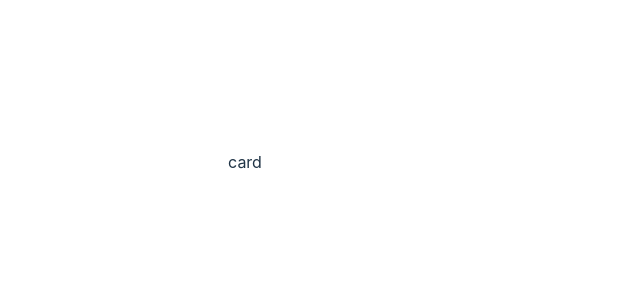
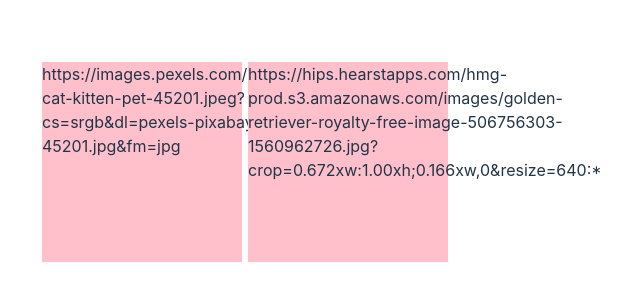
Before and after one commit to mowalky/react-memory-problem, a React (Vite) app: page / in a window 1280 px wide. Shown: the part 238-538 px from the top of the page, without its empty margins (395-1035 px from the left). Built offline with nearby package versions, Linux system fonts and the light colour scheme.

Commit message:
updated css

```diff
--- a/src/App.css
+++ b/src/App.css
@@ -1,41 +1,14 @@
-#root {
-  max-width: 1280px;
-  margin: 0 auto;
-  padding: 2rem;
-  text-align: center;
+.App {
+  display: flex;
+  flex-direction: row;
+  justify-content: center;
+  width: 100vw;
 }
 
-.logo {
-  height: 6em;
-  padding: 1.5em;
-  will-change: filter;
+.mem-card {
+  display: flex;
+  margin: 3px;
+  width: 200px;
+  height: 200px;
+  background-color: pink;
 }
-.logo:hover {
-  filter: drop-shadow(0 0 2em #646cffaa);
-}
-.logo.react:hover {
-  filter: drop-shadow(0 0 2em #61dafbaa);
-}
-
-@keyframes logo-spin {
-  from {
-    transform: rotate(0deg);
-  }
-  to {
-    transform: rotate(360deg);
-  }
-}
-
-@media (prefers-reduced-motion: no-preference) {
-  a:nth-of-type(2) .logo {
-    animation: logo-spin infinite 20s linear;
-  }
-}
-
-.card {
-  padding: 2em;
-}
-
-.read-the-docs {
-  color: #888;
-}
--- a/src/App.tsx
+++ b/src/App.tsx
@@ -18,6 +18,11 @@
           "https://images.pexels.com/photos/45201/kitty-cat-kitten-pet-45201.jpeg?cs=srgb&dl=pexels-pixabay-45201.jpg&fm=jpg",
         value: "cat",
       },
+      {
+        image:
+          "https://hips.hearstapps.com/hmg-prod.s3.amazonaws.com/images/golden-retriever-royalty-free-image-506756303-1560962726.jpg?crop=0.672xw:1.00xh;0.166xw,0&resize=640:*",
+        value: "dog",
+      },
     ];
     setCards([...defaultCards]);
   };
@@ -29,7 +34,7 @@
   return (
     <div className="App">
       {cards ? (
-        cards.map((card) => <div>card</div>)
+        cards.map((card) => <div className="mem-card">{card.image}</div>)
       ) : (
         <div>no memory cards defined</div>
       )}
```
